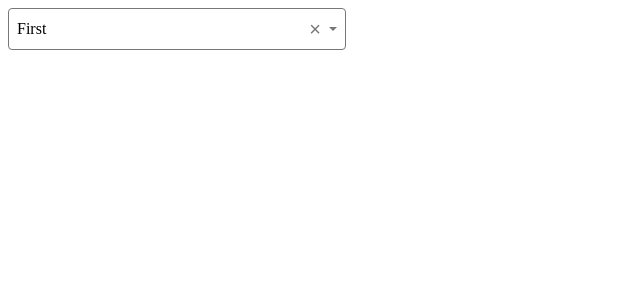
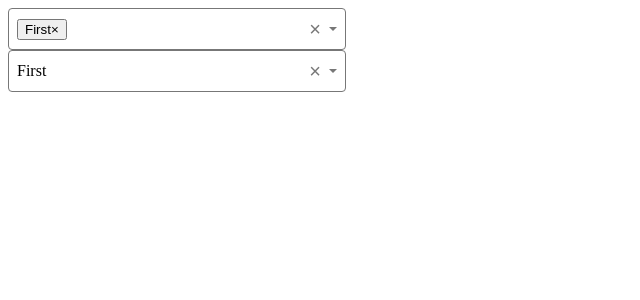
Before and after one commit to hamzatalha77/react-vite-typescript-select-components, a React (Vite) app: page / in a window 1280 px wide. Shown: the top 300 px of the page, without its empty margins (0-640 px from the left). Built offline with nearby package versions, Linux system fonts and the light colour scheme.

Commit message:
commit app

```diff
--- a/src/App.tsx
+++ b/src/App.tsx
@@ -1,6 +1,6 @@
 import { useState } from 'react'
 import { Select } from './Select'
-
+import { SelectOption } from './Select'
 const options = [
   { label: 'First', value: 1 },
   { label: 'Second', value: 2 },
@@ -9,12 +9,17 @@ const options = [
   { label: 'Fifth', value: 5 },
 ]
 function App() {
-  const [value, setValue] = useState<(typeof options)[0] | undefined>(
-    options[0]
-  )
+  const [value1, setValue1] = useState<SelectOption[]>([options[0]])
+  const [value2, setValue2] = useState<SelectOption | undefined>(options[0])
   return (
     <>
-      <Select options={options} value={value} onChange={(o) => setValue(o)} />
+      <Select
+        multiple
+        options={options}
+        value={value1}
+        onChange={(o) => setValue1(o)}
+      />
+      <Select options={options} value={value2} onChange={(o) => setValue2(o)} />
     </>
   )
 }
--- a/src/Select.tsx
+++ b/src/Select.tsx
@@ -1,6 +1,6 @@
 import styles from './select.module.css'
 import { useEffect, useState } from 'react'
-type SelectOption = {
+export type SelectOption = {
   label: string
   value: string | number
 }
```
